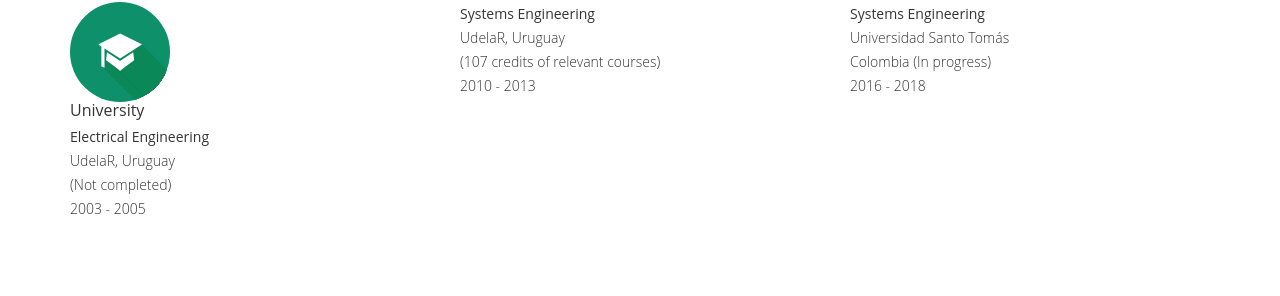
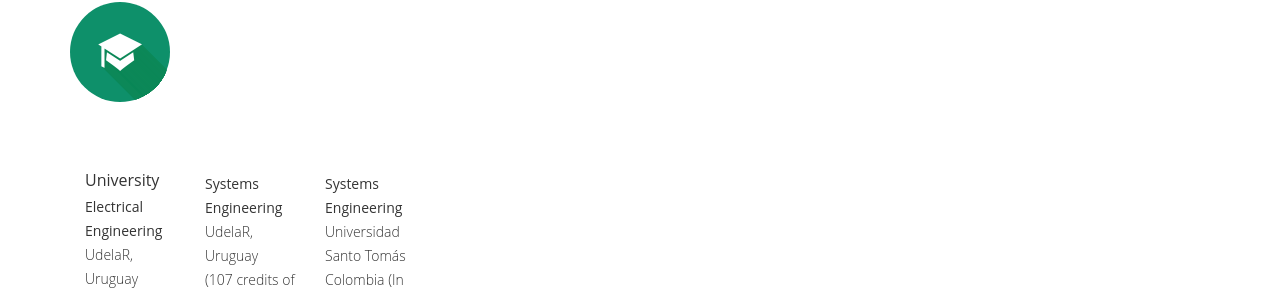
Before and after one commit to zcramar87/israel, a plain HTML site: page index.html in a window 1280 px wide. Shown: the part 2544-2840 px from the top of the page. Drawn offline with Linux system fonts and the light colour scheme; files whose address does not match are found by name.

Commit message:
Update index.html

```diff
--- a/index.html
+++ b/index.html
@@ -339,19 +339,20 @@ Education
                         <div class="icon">
                             <i class="ion-university"></i>
                         </div>
+	             </div>
+	       </div>
+		<div class="col-sm-4 col-xs-12">
                         <h4 class="media-heading">University</h4>
                         <p><b>Electrical Engineering</b><br>UdelaR, Uruguay<br>(Not completed)<br>2003 - 2005<br></p>
-		     </div>
-	        </div>
-             </div>
+		 </div>
 
-	      <div class="col-sm-4 col-xs-12">
+	         <div class="col-sm-4 col-xs-12">
 	         	<p><b>Systems Engineering</b><br>UdelaR, Uruguay<br>(107 credits of relevant courses)<br>2010 - 2013<br></p>
-              </div>
+                 </div>
 
-	      <div class="col-sm-4 col-xs-12">
+	         <div class="col-sm-4 col-xs-12">
 			 <p><b>Systems Engineering</b><br>Universidad Santo Tomás<br>Colombia (In progress)<br>2016 - 2018</p>
-              </div>
+                 </div>
          </div>
 
 	 </div>
```
